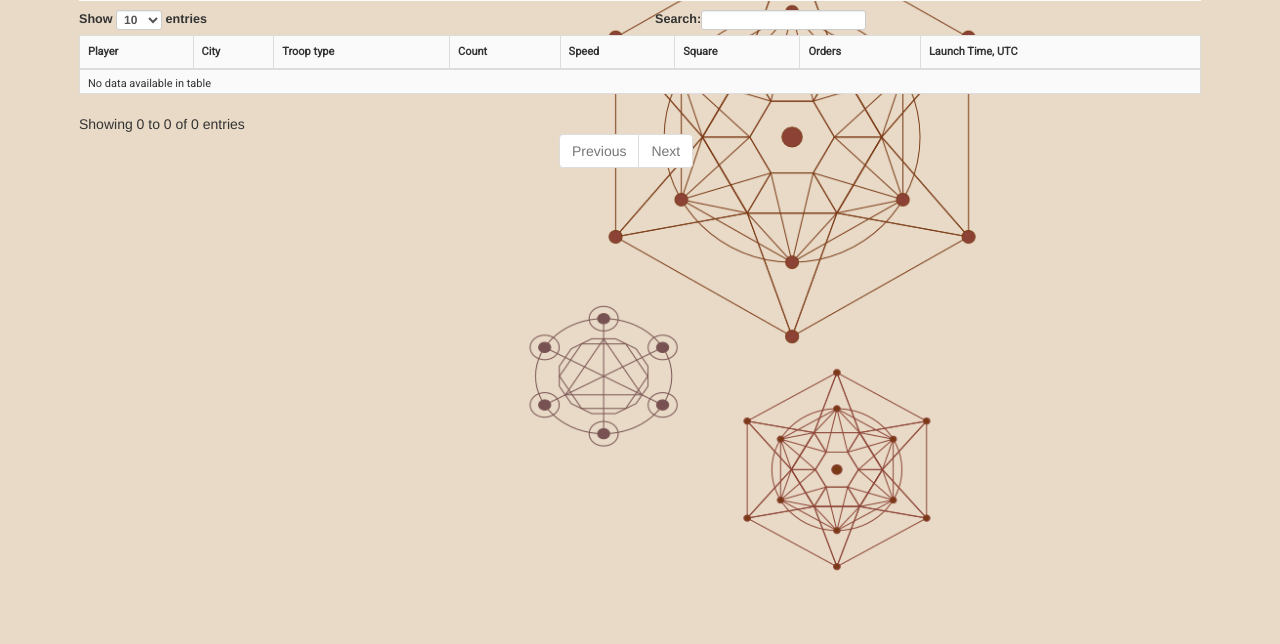
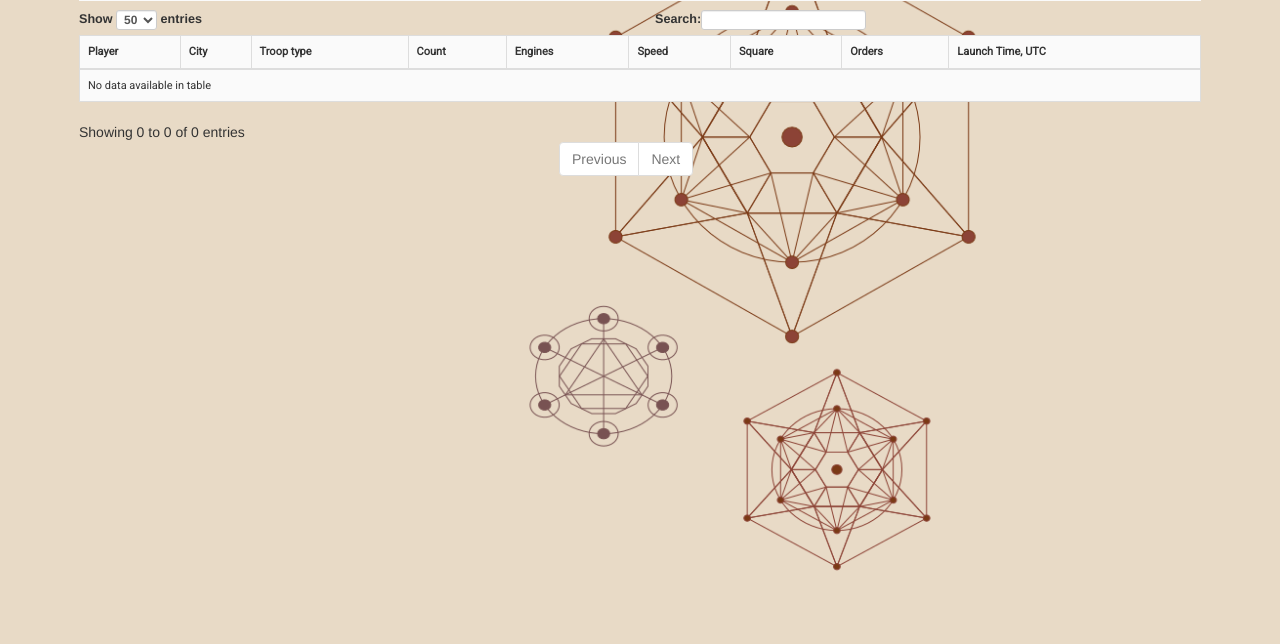
Before and after one commit to tinkinator/sinserver, a Django app: template apps/siege/templates/siege/schedule.html in a window 1280 px wide. Shown: the part 105-749 px from the top of the page. Run offline with Django 3.2, Linux system fonts and the light colour scheme; the template is opened without the code that fills it, so the values that code supplies are empty; parts of the project's set-up code (start-up, migrations or seed data) failed here and were passed over; some libraries are stand-ins or nearby versions.

Commit message:
misc little fixes (table display related)

```diff
--- a/apps/siege/static/siege/js/siege.js
+++ b/apps/siege/static/siege/js/siege.js
@@ -1,7 +1,17 @@
 $(document).ready(function(){
 
-    var tableUnassigned = $('#unassignedArmies').DataTable();
-    var tableAssigned = $('#assigned').DataTable();
+    var tableUnassigned = $('#unassignedArmies').DataTable({
+        "order": [[7, "asc"]],
+        "lengthMenu": [[50, -1], [50, "All"]]
+    });
+    var tableAssigned = $('#assigned').DataTable({
+        "order": [[11, "asc"]],
+        "lengthMenu": [[50, -1], [50, "All"]]
+    });
+    var tableSchedule = $('#schedule').DataTable({
+        "order": [[8, "asc"]],
+        "lengthMenu": [[50, -1], [50, "All"]]
+    })
     /*Regexes*/
     var offsetRegex = /(-?)([\d]{2,}):([0-5][0-9]):([0-5][0-9])/;
     var dateRegex = /(\d{2})\-(\d{2})\-(\d{4})\s(\d{2}):(\d{2}):(\d{2})/;
--- a/apps/siege/templates/siege/edit_siege.html
+++ b/apps/siege/templates/siege/edit_siege.html
@@ -130,8 +130,8 @@
                 {% endfor %}
             </td>
             <td class="timer" data-toggle="tooltip" data-placement="top">{{army.launch_time}}</td>
-            <td nowrap style="text-align: justify;"><span id="addSiege-{{army.id}}" class="addsiege glyphicon glyphicon-plus orange" data-toggle="tooltip" data-placement="top" title="Add army"></span>
-            <span class="glyphicon glyphicon-ok green saveArmy" data-toggle="tooltip" data-placement="top" title="Save army"></span></td>
+            <td nowrap style="text-align: justify;"><span id="addSiege-{{army.id}}" class="addsiege glyphicon glyphicon-plus orange"></span>
+            <span class="glyphicon glyphicon-ok green saveArmy"></span></td>
         </tr>
         {% endfor %}
         </tbody>
--- a/apps/siege/templates/siege/schedule.html
+++ b/apps/siege/templates/siege/schedule.html
@@ -6,12 +6,13 @@
     <div class="solid-bg">
         <h4>Target: {{ target_player }}, {{ target_city }}. City coordinates: X: {{ target_x }}, Y: {{ target_y }}, Landing time: {{ landing_time }} </h4>
     </div>
-    <table id="assigned" class="mytable2 table-paginated table-compact table table-bordered">
+    <table id="schedule" class="mytable2 table-paginated table-compact table table-bordered">
     <thead>
         <th>Player</th>
         <th>City</th>
         <th>Troop type</th>
         <th>Count</th>
+        <th>Engines</th>
         <th>Speed</th>
         <th>Square</th>
         <th>Orders</th>
@@ -23,6 +24,7 @@
         <td>{{r.city}}</td>
         <td nowrap>{{r.troop_type}}</td>
         <td class="troop_count">{{r.troop_count}}</td>
+        <td>{{r.engines}}</td>
         <td class="speed"><p>{{r.speed}}</p>
         </td>
         <td class="square"><p>{{r.siege_square}}</p></td>
--- a/apps/siege/templates/siege/siege_armies_partial.html
+++ b/apps/siege/templates/siege/siege_armies_partial.html
@@ -35,8 +35,8 @@
         --><select class="ordersSelect" hidden="true"></select></td>
         <td class="timer" data-toggle="tooltip" data-placement="top">{{r.launch_time}}</td>
         <td nowrap>
-            <span data="{{ mydict.siegeId }}" class="glyphicon glyphicon-ok green saveArmy" data-toggle="tooltip" data-placement="top" title="Save"></span><!--
-        --><span data="{{ mydict.siegeId }}" class="glyphicon glyphicon-remove removeArmy red" data-toggle="tooltip" data-placement="top" title="Unassign army"</td>
+            <span data="{{ mydict.siegeId }}" class="glyphicon glyphicon-ok green saveArmy"></span><!--
+        --><span data="{{ mydict.siegeId }}" class="glyphicon glyphicon-remove removeArmy red"></span></td>
     </tr>
     {% endfor %}
 </table>
--- a/apps/siege/views.py
+++ b/apps/siege/views.py
@@ -274,10 +274,12 @@
         armies[idx]['speed'] = speed
         armies[idx]['troop_type'] = the_army.get_troop_type_display()
         armies[idx]['troop_count'] = the_army.troop_count
-        target = calculate_target_coord(army.siege_square, the_siege.x_coord, the_siege.y_coord)
+        orders = army.orders
+        target = calculate_target_coord(army.siege_square, the_siege.x_coord, the_siege.y_coord, orders)
         dist = calc_dist(the_army.city.x_coord, the_army.city.y_coord, target[0], target[1])
         travel_time = calc_time(speed, dist)
         launch_time = calc_launch_time(the_siege.landing_time, travel_time, armies[idx]['time_offset'])
         armies[idx]['launch_time'] = datetime.strftime(launch_time, date_format)
+        armies[idx]['engines'] = "%s/%s" % (the_army.siege_engines, the_army.wall_engines)
     context['armies'] = armies
     return render(request, 'siege/schedule.html', context)
--- a/sinserver/version.py
+++ b/sinserver/version.py
@@ -1,4 +1,4 @@
-VERSION = '1.4.4'
+VERSION = '1.4.7'
 
 if __name__ == '__main__':
     print VERSION
```
